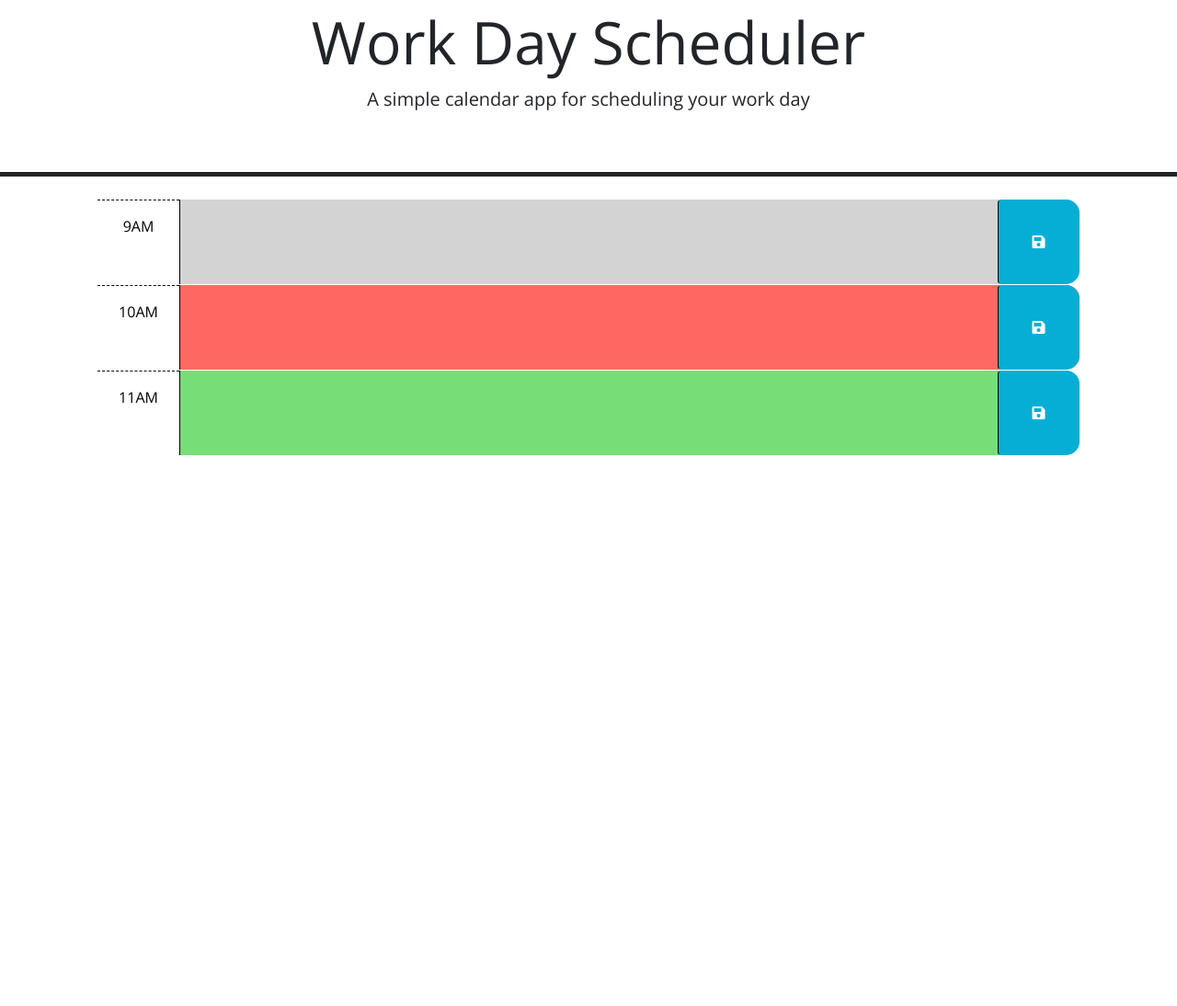
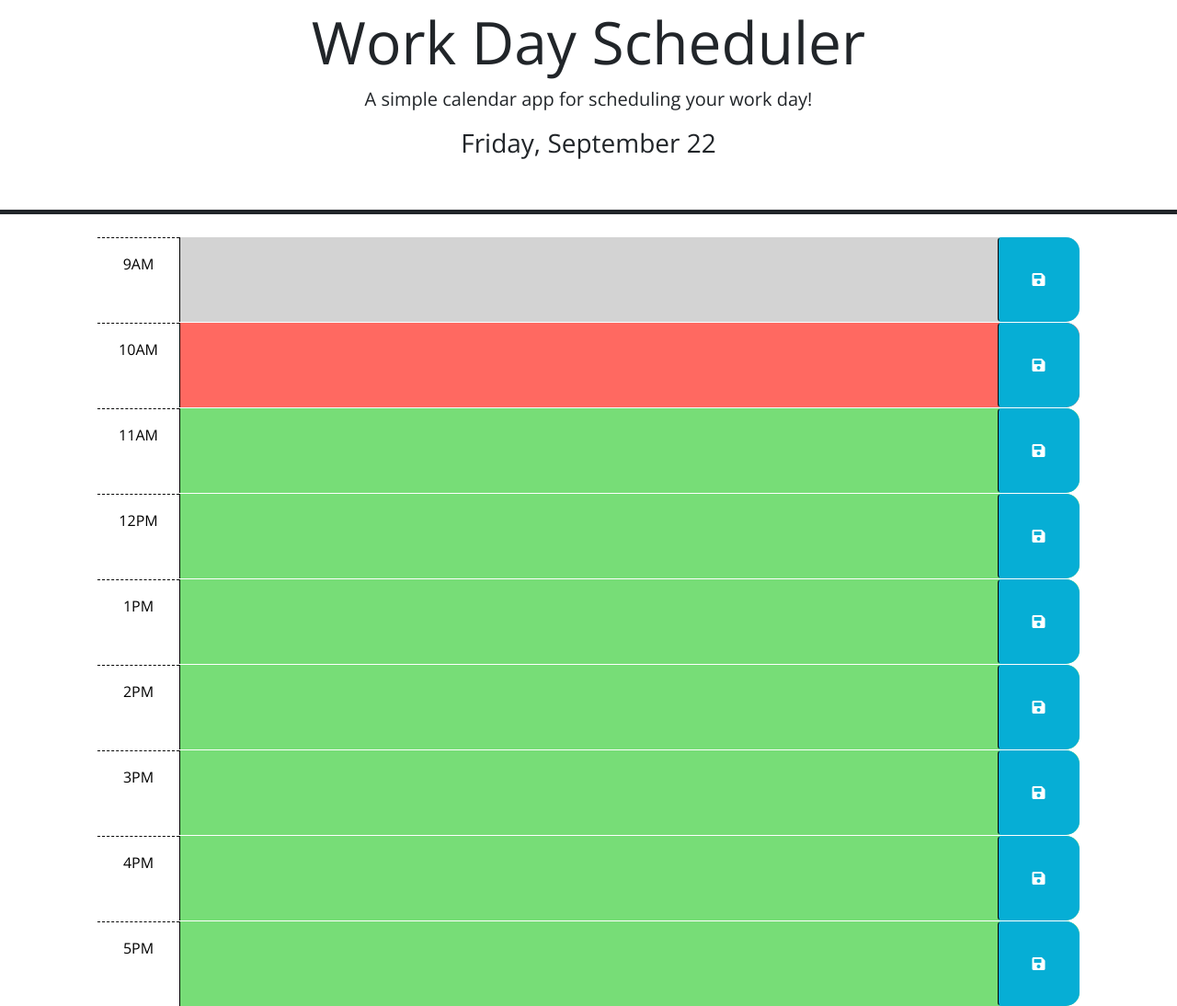
Before and after one commit to ScottGCode/WorkDayScheduler, a plain HTML site: page index.html in a window 1280 px wide. Shown: the part 40-1134 px from the top of the page at 92% size. Before the commit the page ends 800 px from the top, so only its background shows below. Drawn offline with nearby package versions, Linux system fonts and the light colour scheme.

Commit message:
added html sections for each hour of the work day

```diff
--- a/assets/script.js
+++ b/assets/script.js
@@ -1,6 +1,8 @@
 // Wrap all code that interacts with the DOM in a call to jQuery to ensure that
 // the code isn't run until the browser has finished rendering all the elements
 // in the html.
+
+
 $(function () {
     // TODO: Add a listener for click events on the save button. This code should
     // use the id in the containing time-block as a key to save the user input in
@@ -18,6 +20,10 @@ $(function () {
     // TODO: Add code to get any user input that was saved in localStorage and set
     // the values of the corresponding textarea elements. HINT: How can the id
     // attribute of each time-block be used to do this?
-    //
-    // TODO: Add code to display the current date in the header of the page.
+
   });
+
+
+//Display the current date in the header of the page.
+  var currentDay = dayjs().format('dddd, MMMM D');
+$('#currentDay').text(currentDay);
--- a/index.html
+++ b/index.html
@@ -25,8 +25,8 @@
   <body>
     <header class="p-5 mb-4 border-5 border-bottom border-dark text-center">
       <h1 class="display-3">Work Day Scheduler</h1>
-      <p class="lead">A simple calendar app for scheduling your work day</p>
-      <p id="currentDay" class="lead"></p>
+      <p class="lead">A simple calendar app for scheduling your work day!</p>
+      <p id="currentDay" class="h3"></p>
     </header>
     <div class="container-lg px-5">
       <!-- Use class for "past", "present", and "future" to apply styles to the
@@ -36,8 +36,7 @@
         demonstrating how the css provided can be leveraged to create the
         desired layout and colors. The html below should be removed or updated
         in the finished product. Remember to delete this comment once the
-        code is implemented.
-        -->
+        code is implemented.-->
 
       <!-- Example of a past time block. The "past" class adds a gray background color. -->
       <div id="hour-9" class="row time-block past">
@@ -49,7 +48,7 @@
       </div>
 
       <!-- Example of a a present time block. The "present" class adds a red background color. -->
-      <div id="hour-10" class="row time-block present">
+      <div id="hour-1" class="row time-block present">
         <div class="col-2 col-md-1 hour text-center py-3">10AM</div>
         <textarea class="col-8 col-md-10 description" rows="3"> </textarea>
         <button class="btn saveBtn col-2 col-md-1" aria-label="save">
@@ -58,13 +57,62 @@
       </div>
 
       <!-- Example of a future time block. The "future" class adds a green background color. -->
-      <div id="hour-11" class="row time-block future">
+      <div id="hour-2" class="row time-block future">
         <div class="col-2 col-md-1 hour text-center py-3">11AM</div>
         <textarea class="col-8 col-md-10 description" rows="3"> </textarea>
         <button class="btn saveBtn col-2 col-md-1" aria-label="save">
           <i class="fas fa-save" aria-hidden="true"></i>
         </button>
       </div>
+
+      <div id="hour-3" class="row time-block future">
+        <div class="col-2 col-md-1 hour text-center py-3">12PM</div>
+        <textarea class="col-8 col-md-10 description" rows="3"> </textarea>
+        <button class="btn saveBtn col-2 col-md-1" aria-label="save">
+          <i class="fas fa-save" aria-hidden="true"></i>
+        </button>
+      </div>
+
+      <div id="hour-4" class="row time-block future">
+        <div class="col-2 col-md-1 hour text-center py-3">1PM</div>
+        <textarea class="col-8 col-md-10 description" rows="3"> </textarea>
+        <button class="btn saveBtn col-2 col-md-1" aria-label="save">
+          <i class="fas fa-save" aria-hidden="true"></i>
+        </button>
+      </div>
+
+      <div id="hour-5" class="row time-block future">
+        <div class="col-2 col-md-1 hour text-center py-3">2PM</div>
+        <textarea class="col-8 col-md-10 description" rows="3"> </textarea>
+        <button class="btn saveBtn col-2 col-md-1" aria-label="save">
+          <i class="fas fa-save" aria-hidden="true"></i>
+        </button>
+      </div>
+
+      <div id="hour-6" class="row time-block future">
+        <div class="col-2 col-md-1 hour text-center py-3">3PM</div>
+        <textarea class="col-8 col-md-10 description" rows="3"> </textarea>
+        <button class="btn saveBtn col-2 col-md-1" aria-label="save">
+          <i class="fas fa-save" aria-hidden="true"></i>
+        </button>
+      </div>
+
+      <div id="hour-7" class="row time-block future">
+        <div class="col-2 col-md-1 hour text-center py-3">4PM</div>
+        <textarea class="col-8 col-md-10 description" rows="3"> </textarea>
+        <button class="btn saveBtn col-2 col-md-1" aria-label="save">
+          <i class="fas fa-save" aria-hidden="true"></i>
+        </button>
+      </div>
+
+      <div id="hour-8" class="row time-block future">
+        <div class="col-2 col-md-1 hour text-center py-3">5PM</div>
+        <textarea class="col-8 col-md-10 description" rows="3"> </textarea>
+        <button class="btn saveBtn col-2 col-md-1" aria-label="save">
+          <i class="fas fa-save" aria-hidden="true"></i>
+        </button>
+      </div>
+
 
     <script src="https://code.jquery.com/jquery-3.4.1.min.js"></script>
     <script
```
